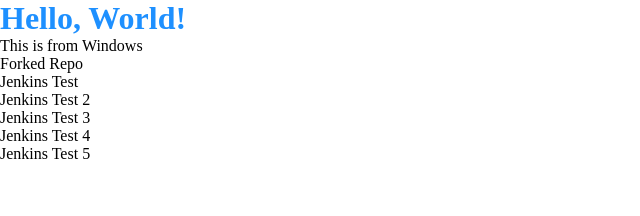
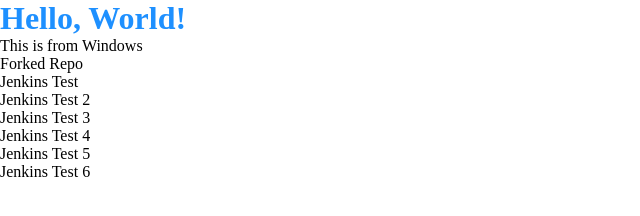
Before and after one commit to ExpTempUser/test-git-github, a plain HTML site: page index.html in a window 1280 px wide. Shown: the whole page, without its empty margins (0-640 px from the left). Drawn offline with Linux system fonts and the light colour scheme.

Commit message:
Jenkins Test 6

```diff
--- a/index.html
+++ b/index.html
@@ -15,5 +15,6 @@
     <p>Jenkins Test 3</p>
     <p>Jenkins Test 4</p>
     <p>Jenkins Test 5</p>
+    <p>Jenkins Test 6</p>
   </body>
 </html>
```
